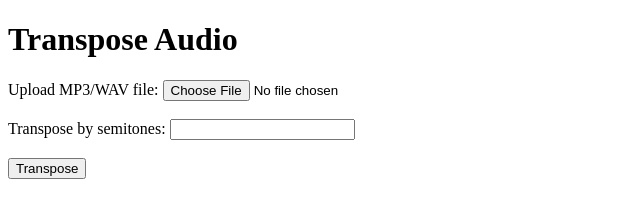
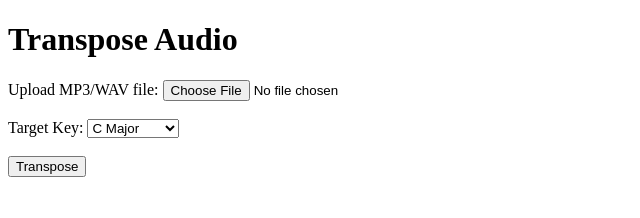
Before and after one commit to scottgriffinm/node-audio-transpose-key, a website: page public/index.html in a window 1280 px wide. Shown: the whole page, without its empty margins (0-640 px from the left). Drawn offline with Linux system fonts and the light colour scheme.

Commit message:
by key to key

```diff
--- a/public/index.html
+++ b/public/index.html
@@ -11,8 +11,39 @@
     <label for="audioFile">Upload MP3/WAV file:</label>
     <input type="file" id="audioFile" name="audioFile" accept=".mp3,.wav" required><br><br>
 
-    <label for="semitones">Transpose by semitones:</label>
-    <input type="number" id="semitones" name="semitones" required><br><br>
+    <label for="targetKey">Target Key:</label>
+    <select id="targetKey" name="targetKey" required>
+      <!-- Major keys -->
+      <optgroup label="Major Keys">
+        <option value="c major">C Major</option>
+        <option value="c# major">C# Major</option>
+        <option value="d major">D Major</option>
+        <option value="d# major">D# Major</option>
+        <option value="e major">E Major</option>
+        <option value="f major">F Major</option>
+        <option value="f# major">F# Major</option>
+        <option value="g major">G Major</option>
+        <option value="g# major">G# Major</option>
+        <option value="a major">A Major</option>
+        <option value="a# major">A# Major</option>
+        <option value="b major">B Major</option>
+      </optgroup>
+      <!-- Minor keys -->
+      <optgroup label="Minor Keys">
+        <option value="c minor">C Minor</option>
+        <option value="c# minor">C# Minor</option>
+        <option value="d minor">D Minor</option>
+        <option value="d# minor">D# Minor</option>
+        <option value="e minor">E Minor</option>
+        <option value="f minor">F Minor</option>
+        <option value="f# minor">F# Minor</option>
+        <option value="g minor">G Minor</option>
+        <option value="g# minor">G# Minor</option>
+        <option value="a minor">A Minor</option>
+        <option value="a# minor">A# Minor</option>
+        <option value="b minor">B Minor</option>
+      </optgroup>
+    </select><br><br>
 
     <button type="submit">Transpose</button>
   </form>
```
Also changed, not shown: index.js (+65 -4 lines), 3 other files.
